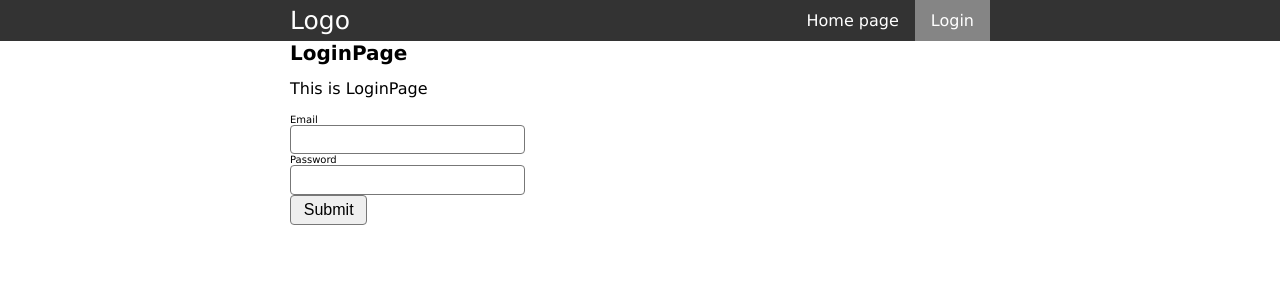
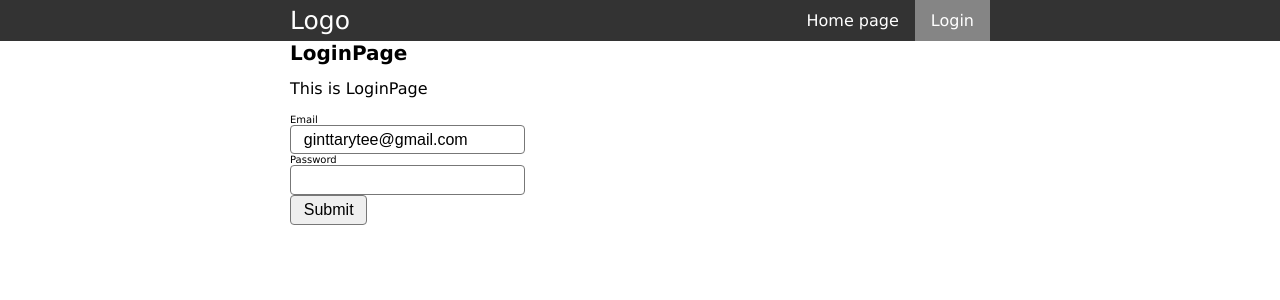
Before and after one commit to gintare-ces/20_react_firebase_auth_context, a React (Vite) app: page /login in a window 1280 px wide. Shown: the top 300 px of the page. Built offline with nearby package versions, Linux system fonts and the light colour scheme.

Commit message:
login success

```diff
--- a/package.json
+++ b/package.json
@@ -11,6 +11,7 @@
     "preview": "vite preview"
   },
   "dependencies": {
+    "firebase": "^9.19.1",
     "formik": "^2.2.9",
     "react": "^18.2.0",
     "react-dom": "^18.2.0",
--- a/src/components/auth/LoginForm.jsx
+++ b/src/components/auth/LoginForm.jsx
@@ -1,14 +1,15 @@
 import React from 'react';
 import { useFormik } from 'formik';
 
-function LoginForm() {
+function LoginForm({ onLogin }) {
   const formik = useFormik({
     initialValues: {
-      email: '',
+      email: 'ginttarytee@gmail.com',
       password: '',
     },
     onSubmit: (values) => {
       console.log('Form values:', values);
+      onLogin(values)
     },
   });
 
--- /dev/null
+++ b/src/firebase/firebase.js
@@ -0,0 +1,23 @@
+// supildyti sita faila su duomenimis is firebase
+// Import the functions you need from the SDKs you need
+import { initializeApp } from "firebase/app";
+import { getAuth } from "firebase/auth"
+// TODO: Add SDKs for Firebase products that you want to use
+// https://firebase.google.com/docs/web/setup#available-libraries
+
+// Your web app's Firebase configuration
+const firebaseConfig = {
+  apiKey: import.meta.env.VITE_apiKey,
+  authDomain: import.meta.env.VITE_authDomain,
+  projectId: import.meta.env.VITE_projectId,
+  storageBucket: import.meta.env.VITE_storageBucket,
+  messagingSenderId: import.meta.env.VITE_messagingSenderId,
+  appId: import.meta.env.VITE_appId,
+};
+
+// Initialize Firebase
+const app = initializeApp(firebaseConfig);
+// pasiemam reiksmes is .env
+
+// exportuoti auth constanta
+export const auth = getAuth(app);
--- a/src/pages/LoginPage.jsx
+++ b/src/pages/LoginPage.jsx
@@ -1,12 +1,31 @@
+import { signInWithEmailAndPassword } from 'firebase/auth';
 import LoginForm from '../components/auth/LoginForm';
+import { auth } from '../firebase/firebase';
 
 function LoginPage() {
+  function loginFire({ email, password }) {
+    // turi ivykdyti prisijungima
+
+
+    signInWithEmailAndPassword(auth, email, password)
+      .then((userCredential) => {
+        // Signed in
+        const user = userCredential.user;
+        // ...
+        console.log('Login Success', user);
+      })
+      .catch((error) => {
+        const errorCode = error.code;
+        const errorMessage = error.message;
+        console.log('failed sign in', errorMessage);
+      });
+  }
   return (
     <div className="container">
       <h1>LoginPage</h1>
       <p>This is LoginPage</p>
 
-      <LoginForm />
+      <LoginForm onLogin={loginFire} />
     </div>
   );
 }
```
Also changed, not shown: 2 other files (tests, documents, lock files or other folders).
